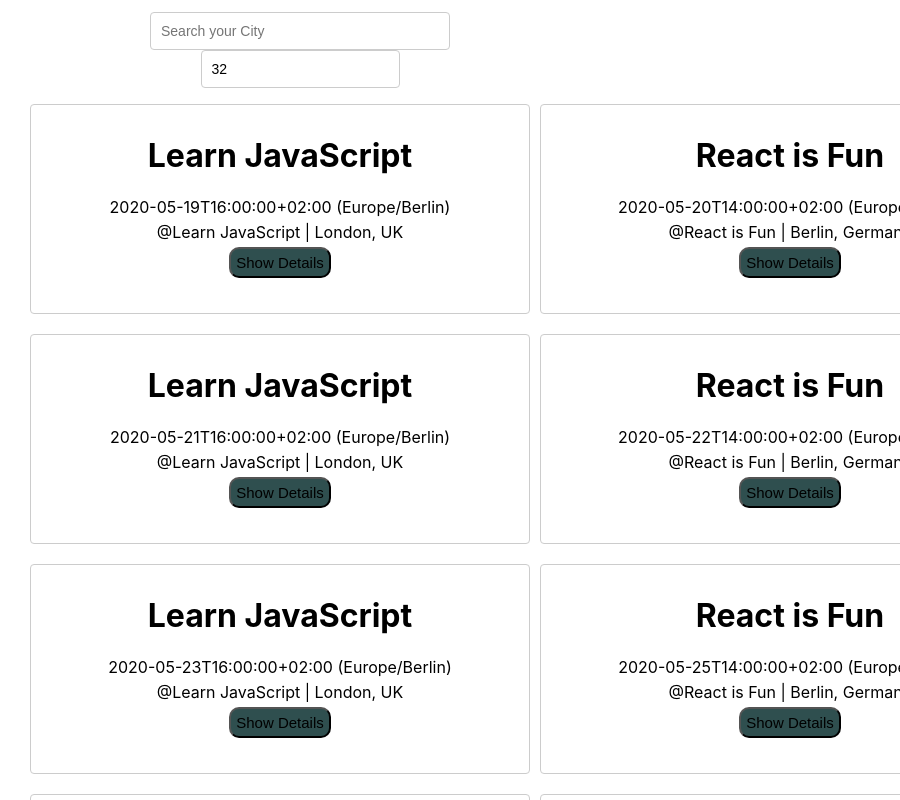
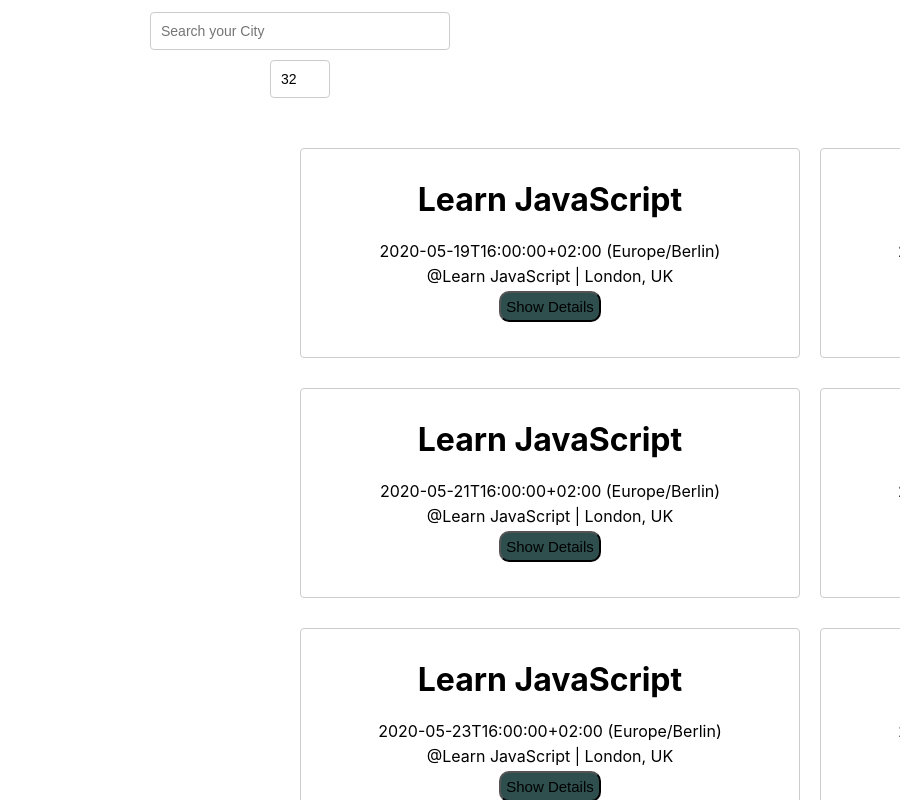
Before and after one commit to emmanuel818/meet, a React (Create React App) app: page / in a window 600 px wide. Shown: the top 800 px of the page, 900 px wide, since content can reach past the window. Built offline with nearby package versions, Linux system fonts and the light colour scheme; what atatus-spa would draw is missing.

Commit message:
Updated CSS to make it responsive

```diff
--- a/src/App.css
+++ b/src/App.css
@@ -74,7 +74,7 @@ input[type="number"] {
 }
 
 .suggestions > li:hover {
-  background-color: #bcdcdb;
+  background-color: lightblue;
 }
 
 .event {
@@ -201,7 +201,7 @@ input[type="number"] {
 
 
 
-@media only screen and (min-width: 992px) {
+/* @media only screen and (min-width: 992px) {
   .data-vis-wrapper {
     flex-direction: row;
   }
@@ -211,7 +211,7 @@ input[type="number"] {
     min-width: auto;
     margin: 0 auto;
   }
-}
+} */
 
 .summary {
   text-align: center;
@@ -233,27 +233,64 @@ button {
 
 
 ul.EventList {
-  display: grid;
-  grid-template-columns: 1fr 1fr 1fr;
-  align-items: center;
+  display:grid;
+  margin-top: 50px;
+  margin-right: 50%;
+  margin-left: 50%;
+  justify-content: space-evenly;
+  grid-template-columns: repeat(3, 1fr);
+  grid-gap: 50px;
 }
 .event {
   width: 500px;
 }
 
-@media all and (max-width: 500px) {
+.number-of-events {
+  margin-top: 10px;
+  width:60px;
+}
+
+@media all and (max-width: 600px) {
   ul.EventList {
     grid-template-columns: 1fr;
+    grid-gap:20px;
   }
-}
-@media all and (min-width: 500px) and (max-width: 750px) {
-  ul.EventList {
-    grid-template-columns: 1fr 1fr;
+  .number-of-events {
+    display: inline-block;
+    align-items: center;
+  }
+  .city {
+    display: inline-block;
+    align-items: center;
   }
 }
 
-@media all and (max-width: 750px) {
+@media all and (max-width: 768px) {
   ul.EventList {
-    grid-gap: 10px;
+    grid-template-columns: 1fr;
+    grid-gap:20px;
+  }
+  .number-of-events {
+    display: inline-block;
+    align-items: center;
+  }
+  .city {
+    display: inline-block;
+    align-items: center;
   }
 }
+
+@media all and (max-width: 992px) {
+  ul.EventList {
+    grid-template-columns: 1fr 1fr;
+    grid-gap:20px;
+  }
+  .number-of-events {
+    display: inline-block;
+    align-items: center;
+  }
+  .city {
+    display: inline-block;
+    align-items: center;
+  }
+}
```
